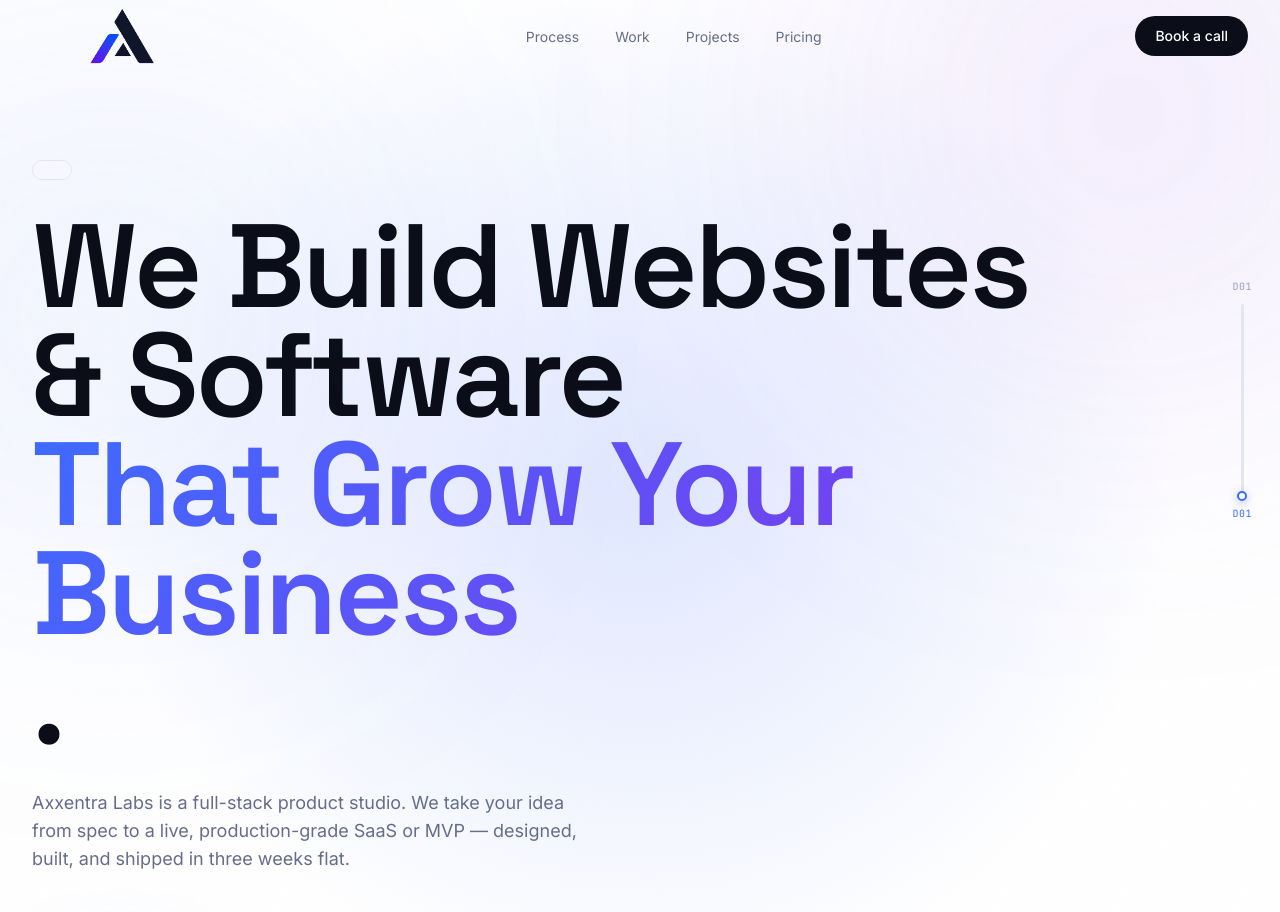
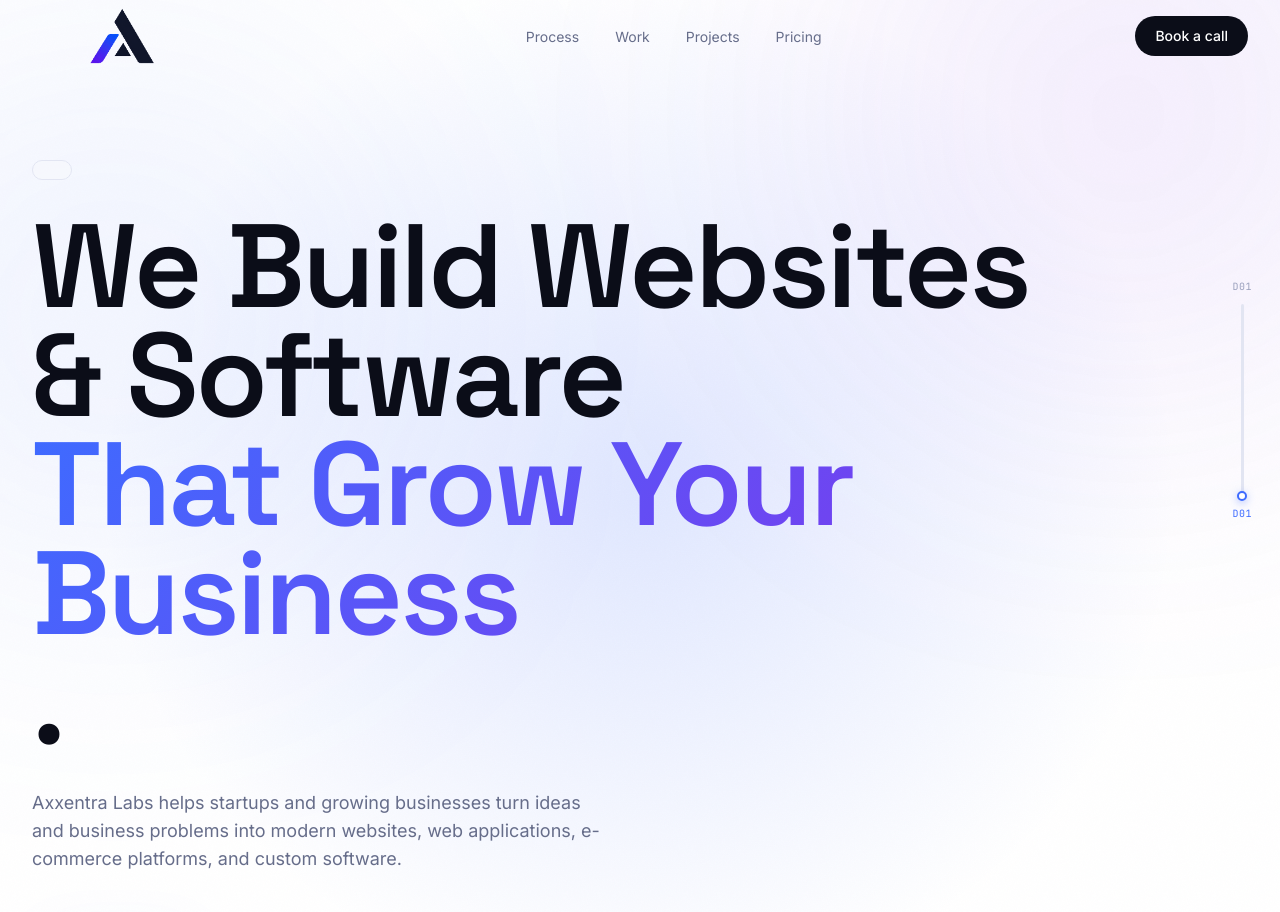
Before and after one commit to AgCode18/Axentra-Labs, a Next.js app: page / in a window 1280 px wide. Shown: the top 912 px of the page. Built offline with nearby package versions, Linux system fonts and the light colour scheme.

Commit message:
Update Hero component description text

```diff
--- a/components/Hero.tsx
+++ b/components/Hero.tsx
@@ -34,9 +34,7 @@ export function Hero() {
           </h1>
 
           <p className="mt-8 max-w-xl text-base md:text-lg text-muted leading-relaxed animate-fade-up [animation-delay:180ms] opacity-0">
-            Axxentra Labs is a full-stack product studio. We take your idea from
-            spec to a live, production-grade SaaS or MVP — designed, built,
-            and shipped in three weeks flat.
+            Axxentra Labs helps startups and growing businesses turn ideas and business problems into modern websites, web applications, e-commerce platforms, and custom software.
           </p>
 
           <div className="mt-10 flex flex-wrap items-center gap-4 animate-fade-up [animation-delay:260ms] opacity-0">
```
